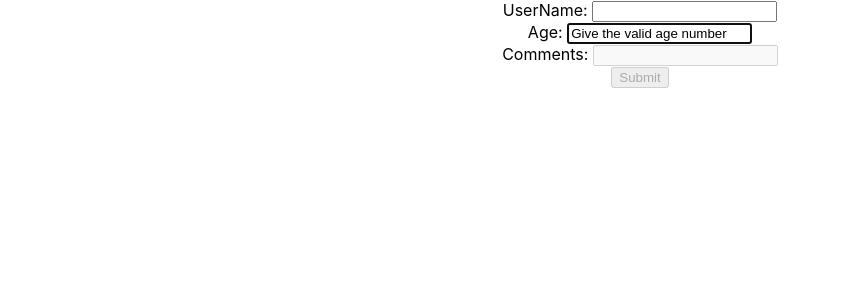
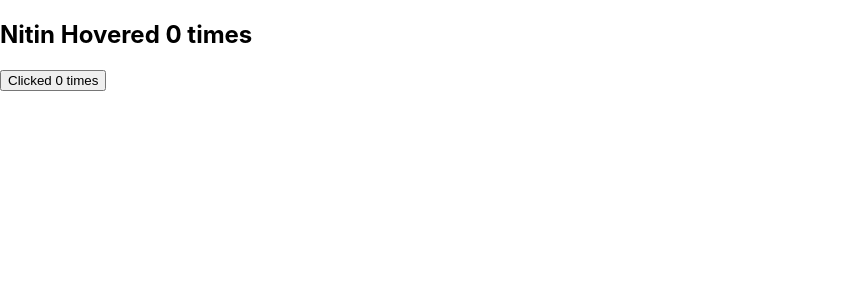
Before and after one commit to nitinbly84/hello-world, a React (Create React App) app: page / in a window 1280 px wide. Shown: the top 300 px of the page, without its empty margins (0-841 px from the left). Built offline with nearby package versions, Linux system fonts and the light colour scheme.

Commit message:
Updated for HOC, ErrorBoundary, Portal

```diff
--- a/public/index.html
+++ b/public/index.html
@@ -29,6 +29,7 @@
   <body>
     <noscript>You need to enable JavaScript to run this app.</noscript>
     <div id="root"></div>
+    <div id="portal-root"></div>
     <!--
       This HTML file is a template.
       If you open it directly in the browser, you will see an empty page.
--- a/src/App.js
+++ b/src/App.js
@@ -13,7 +13,11 @@ import LifecycleA from './components/LifecycleComponent';
 import FragmentSample2, { FragmentSample } from './components/Fragment'
 import Parent from './pureComponents/Parent'
 import RefForm from './formWithRefComponents/RefForm';
+import Portal from './components/Portal'
+import ErrorBoundary from './components/ErrorBoundary';
+import FallbackUI from './components/FallbackUI';
 
+// Check below link for portal usage, if we remove usage of portal from below code then how it effects the UI
 // https://codesandbox.io/p/sandbox/00254q4n6p?file=%2Fsrc%2Findex.js
 
 // Create any new React App using: npx create--react--app <project name>
@@ -25,8 +29,16 @@ function App() {
     // To format the code, select the code to format & press Ctrl+K then Ctrl+F
     return (
         <div className="App">
-            <RefForm />
-            {/*<Parent />
+            {/* Below shows a way to provide different fallback UI for errors in different components. */}
+            <ErrorBoundary fallback={<h2>A different fallback</h2>}>
+                <LifecycleA name='props' />
+            </ErrorBoundary>
+            <ErrorBoundary fallback={<FallbackUI />}>
+                <LifecycleA name='Error' />
+            </ErrorBoundary>
+            {/*<RefForm />
+            <Portal />
+            <Parent />
             <FragmentSample2 />
             <LifecycleA name='props'/>
             <NormalForm />
--- /dev/null
+++ b/src/NewApp.js
@@ -0,0 +1,18 @@
+import React from 'react'
+import ClickCounter from './highOrderComponents/ClickCounter'
+import Counter from './highOrderComponents/CounterState'
+import HoverCounter from './highOrderComponents/HoverCounter'
+
+// Created it as 'App' was having many imports already
+function NewApp() {
+    // Using HOC here, else can do as done in ClickCounter.js
+    const Cl = Counter(HoverCounter, 2)
+    return (
+        <div className="NewApp">
+            < Cl name='Nitin' />
+            <ClickCounter />
+        </div>
+    )
+}
+
+export default NewApp
--- /dev/null
+++ b/src/components/ErrorBoundary.js
@@ -0,0 +1,32 @@
+import React, { Component } from 'react'
+
+class ErrorBoundary extends Component {
+
+    constructor(props) {
+        super(props)
+
+        this.state = {
+            hasError: false
+        }
+    }
+
+    // Check the name of methods, else result will not be expected one
+    static getDerivedStateFromError(error) {
+        console.log('Got the error.........')
+        return { hasError: true };
+    }
+
+    componentDidCatch(error, info) {
+        console.log('Caught an error.....')
+    }
+
+    render() {
+        if (this.state.hasError) {
+            console.log('Log Error.........')
+            return this.props.fallback;
+        }
+        return this.props.children
+    }
+}
+
+export default ErrorBoundary
--- /dev/null
+++ b/src/components/FallbackUI.js
@@ -0,0 +1,8 @@
+import React from 'react'
+
+function FallbackUI() {
+    return(<h2>Something went wrong. Showing message from FallbackUI</h2>)
+
+}
+
+export default FallbackUI
--- a/src/components/LifecycleComponent.js
+++ b/src/components/LifecycleComponent.js
@@ -54,6 +54,8 @@ class LifecycleA extends Component {
 
     render() {
         console.log('Rendering the UI.....')
+        if (this.props.name === 'Error')
+            throw new Error('Not the right name for props.....')
         return (
             <div>
                 <h2> {`From render, name is ${this.state.name}`} </h2>
--- /dev/null
+++ b/src/components/Portal.js
@@ -0,0 +1,12 @@
+import React from 'react'
+import ReactDOM from 'react-dom'
+
+// https://www.youtube.com/watch?v=HpHLa-5Wdys&list=PLC3y8-rFHvwgg3vaYJgHGnModB54rxOk3&index=31
+function Portal() {
+    return ReactDOM.createPortal(
+        <h2>Portal Page</h2>,
+        document.getElementById('portal-root')
+    )
+}
+
+export default Portal
--- a/src/formWithRefComponents/RefForm.js
+++ b/src/formWithRefComponents/RefForm.js
@@ -1,7 +1,7 @@
 import React, { Component } from 'react'
 import ChildRefForm from './ChildRefForm';
 
-// Refer beblow link to check another way of forwarding refs-
+// Refer below link to check another way of forwarding refs-
 // https://www.youtube.com/watch?v=RLWniwmfdq4&list=PLC3y8-rFHvwgg3vaYJgHGnModB54rxOk3&index=30
 class RefForm extends Component {
 
--- /dev/null
+++ b/src/highOrderComponents/ClickCounter.js
@@ -0,0 +1,14 @@
+import React, { Component } from 'react'
+import Counter from './CounterState'
+
+class ClickCounter extends Component {
+
+    render() {
+        return (
+            <button onClick={this.props.incrementCount}>Clicked {this.props.counts} times</button>
+        )
+    }
+}
+
+// Returning HOC, showing how we can pass other parameters
+export default Counter(ClickCounter, 1)
--- /dev/null
+++ b/src/highOrderComponents/CounterState.js
@@ -0,0 +1,36 @@
+import React, { Component } from 'react'
+
+// This function component works as HOC & used to maintain the state on behalf of other components
+// Check the render() below
+// OriginalComponent is the component passed as parameter to Counter() & the same is rendered along with props
+// then Counter() returns the class component 'NewComponent'
+// Change the names as per the conventions
+const Counter = (OriginalComponent, incrementBy) => {
+    class NewComponent extends Component {
+        constructor(props) {
+            super(props)
+
+            this.state = {
+                counter: 0
+            }
+        }
+
+        increment = () => {
+            console.log('Counter hit.....')
+            this.setState(prev => {
+                return { counter: prev.counter + incrementBy }
+            })
+        }
+
+        // {...this.props} is the split operator used to pass the other props to next components
+        // as an prop passed from NewApp will be sent to Counter & will not e available to next component
+        // if split operator is not used
+        render() {
+            return (<OriginalComponent counts={this.state.counter} incrementCount={this.increment} {...this.props} />)
+        }
+    }
+    return NewComponent
+
+}
+
+export default Counter
--- /dev/null
+++ b/src/highOrderComponents/HoverCounter.js
@@ -0,0 +1,14 @@
+import React, { Component } from 'react'
+import Counter from './CounterState'
+
+class HoverCounter extends Component {
+
+    render() {
+
+        return (
+            <h2 onMouseOver={this.props.incrementCount}>{this.props.name} Hovered {this.props.counts} times</ h2>
+        )
+    }
+}
+
+export default HoverCounter
--- a/src/index.js
+++ b/src/index.js
@@ -3,13 +3,17 @@ import ReactDOM from 'react-dom/client';
 import './index.css';
 import App from './App';
 import reportWebVitals from './reportWebVitals';
+import NewApp from './NewApp';
 
 const root = ReactDOM.createRoot(document.getElementById('root'));
 root.render(
     // commented below tag else few lifecylce methods were executed twice
     // https://stackoverflow.com/questions/63512052/lifecycle-methods-gets-called-twice-at-initial-render-and-at-re-render-phase#:~:text=Please%20check%20your%20index.js%2C%20if%20your%20App.js%20is,just%20need%20to%20unwrap%20your%20App.js%20from%20%3CReact.StrictMode%3E.
     //<React.StrictMode>
-    < App />
+    <div>
+        {/*< App /> */}
+        < NewApp />
+    </div>
     //</React.StrictMode> */
 );
 
```
